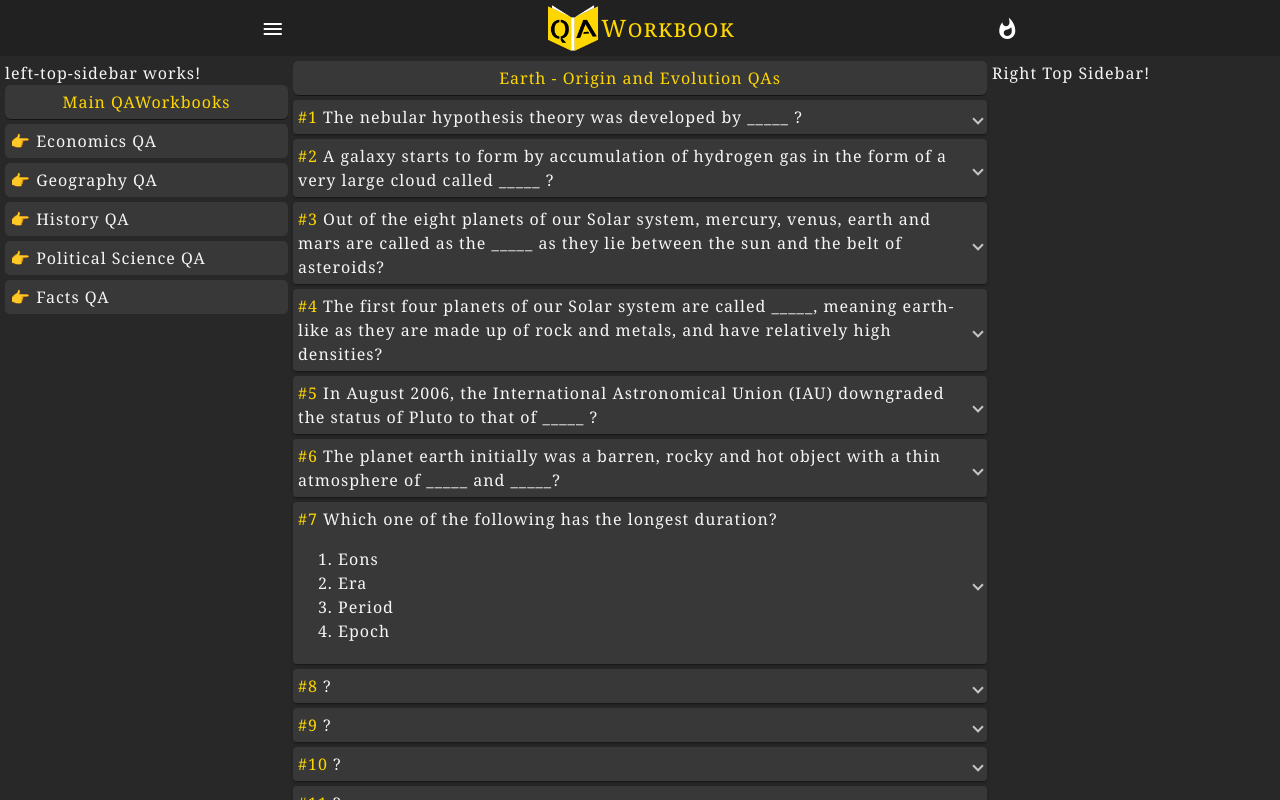
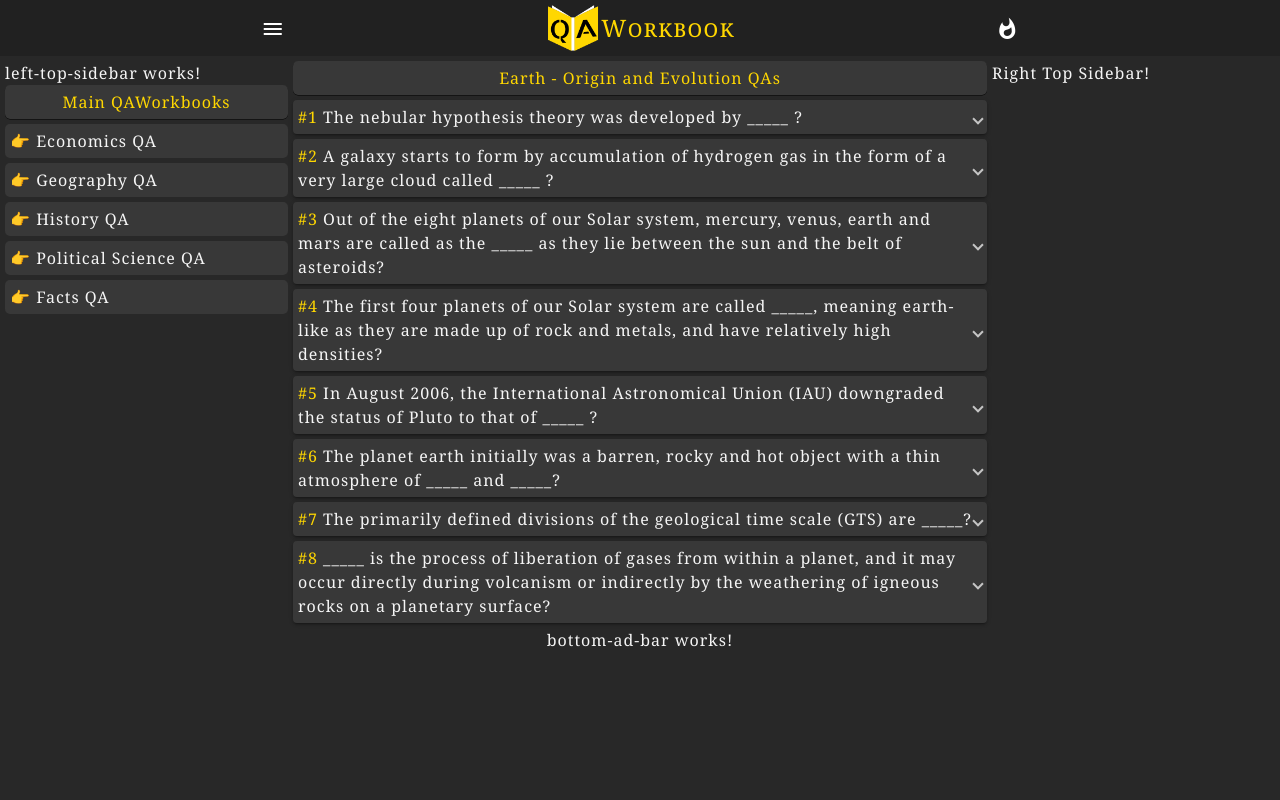
Before and after one commit to JibinJF/QAWorkbook, an Angular app: page /GeographyQA/PhysicalGeographyQA/EarthOriginAndEvolutionQA in a window 1280 px wide. Built offline with nearby package versions, Linux system fonts and the light colour scheme.

Commit message:
Earth interior QA

```diff
--- a/src/app/StructuralComponents/main-nav-menu/main-nav-menu.component.html
+++ b/src/app/StructuralComponents/main-nav-menu/main-nav-menu.component.html
@@ -22,6 +22,7 @@
 
 <mat-menu #physicalGeographyQA="matMenu">
     <button mat-menu-item routerLink="GeographyQA/PhysicalGeographyQA/EarthOriginAndEvolutionQA">Earth - Origin And Evolution QA</button>
+    <button mat-menu-item routerLink="GeographyQA/PhysicalGeographyQA/EarthInteriorQA">Earth - Interior QA</button>
 </mat-menu>
 
 <mat-menu #historyQA="matMenu">
--- a/src/app/app-routing.module.ts
+++ b/src/app/app-routing.module.ts
@@ -47,6 +47,7 @@ import { AllInOneQAComponent } from './general-awareness-qa/facts-qa/all-in-one-
 import { EuropeanPenetrationAndConquestQAComponent } from './general-awareness-qa/history-qa/modern-indian-history-qa/european-penetration-and-conquest-qa/european-penetration-and-conquest-qa.component';
 import { PhysicalGeographyQAComponent } from './general-awareness-qa/geography-qa/physical-geography-qa/physical-geography-qa.component';
 import { EarthOriginAndEvolutionQAComponent } from './general-awareness-qa/geography-qa/physical-geography-qa/earth-origin-and-evolution-qa/earth-origin-and-evolution-qa.component';
+import { EarthInteriorQAComponent } from './general-awareness-qa/geography-qa/physical-geography-qa/earth-interior-qa/earth-interior-qa.component';
 
 const routes: Routes = [
   { path: '', component: HomeComponent },
@@ -60,6 +61,7 @@ const routes: Routes = [
   { path: 'GeographyQA/IndianGeographyQA/DrainageSystemQA', component: DrainageSystemQAComponent },
   { path: 'GeographyQA/PhysicalGeographyQA', component: PhysicalGeographyQAComponent },
   { path: 'GeographyQA/PhysicalGeographyQA/EarthOriginAndEvolutionQA', component: EarthOriginAndEvolutionQAComponent },
+  { path: 'GeographyQA/PhysicalGeographyQA/EarthInteriorQA', component: EarthInteriorQAComponent },
   { path: 'HistoryQA', component: HistoryQAComponent },
   { path: 'HistoryQA/AncientIndianHistoryQA', component: AncientIndianHistoryQAComponent },
   { path: 'HistoryQA/AncientIndianHistoryQA/StoneAgeQA', component: StoneAgeQAComponent },
--- a/src/app/app.module.ts
+++ b/src/app/app.module.ts
@@ -72,6 +72,7 @@ import { AllInOneQAComponent } from './general-awareness-qa/facts-qa/all-in-one-
 import { EuropeanPenetrationAndConquestQAComponent } from './general-awareness-qa/history-qa/modern-indian-history-qa/european-penetration-and-conquest-qa/european-penetration-and-conquest-qa.component';
 import { PhysicalGeographyQAComponent } from './general-awareness-qa/geography-qa/physical-geography-qa/physical-geography-qa.component';
 import { EarthOriginAndEvolutionQAComponent } from './general-awareness-qa/geography-qa/physical-geography-qa/earth-origin-and-evolution-qa/earth-origin-and-evolution-qa.component';
+import { EarthInteriorQAComponent } from './general-awareness-qa/geography-qa/physical-geography-qa/earth-interior-qa/earth-interior-qa.component';
 
 
 @NgModule({
@@ -148,7 +149,8 @@ import { EarthOriginAndEvolutionQAComponent } from './general-awareness-qa/geogr
     AllInOneQAComponent,
     EuropeanPenetrationAndConquestQAComponent,
     PhysicalGeographyQAComponent,
-    EarthOriginAndEvolutionQAComponent
+    EarthOriginAndEvolutionQAComponent,
+    EarthInteriorQAComponent
   ],
   bootstrap: [
     AppComponent
--- /dev/null
+++ b/src/app/general-awareness-qa/geography-qa/physical-geography-qa/earth-interior-qa/earth-interior-qa.component.ts
@@ -0,0 +1,57 @@
+import { Component, OnInit } from '@angular/core';
+import { QAModel } from 'src/app/StructuralComponents/qamodel';
+
+@Component({
+  selector: 'app-earth-interior-qa',
+  template: `
+    <app-display-qa [qas]="earthInteriorQAs" [workbookName]="workbookName">
+    </app-display-qa>
+  `,
+  styles: [
+  ]
+})
+export class EarthInteriorQAComponent implements OnInit {
+
+  qaNumber: number = 1;
+  workbookName: string = `Earth - Interior`;
+
+  constructor() { }
+
+  ngOnInit(): void {
+  }
+
+  earthInteriorQAs: QAModel[] = [
+    {
+      qaNumber: this.qaNumber++,
+      question: `?`,
+      answer: `.`,
+      description: `<ul>
+        <li></li>
+      </ul>`
+    },
+    {
+      qaNumber: this.qaNumber++,
+      question: `?`,
+      answer: `.`,
+      description: `<ul>
+        <li></li>
+      </ul>`
+    },
+    {
+      qaNumber: this.qaNumber++,
+      question: `?`,
+      answer: `.`,
+      description: `<ul>
+        <li></li>
+      </ul>`
+    },
+    {
+      qaNumber: this.qaNumber++,
+      question: `?`,
+      answer: `.`,
+      description: `<ul>
+        <li></li>
+      </ul>`
+    },
+  ];
+}
--- a/src/app/general-awareness-qa/geography-qa/physical-geography-qa/earth-origin-and-evolution-qa/earth-origin-and-evolution-qa.component.ts
+++ b/src/app/general-awareness-qa/geography-qa/physical-geography-qa/earth-origin-and-evolution-qa/earth-origin-and-evolution-qa.component.ts
@@ -80,58 +80,19 @@ export class EarthOriginAndEvolutionQAComponent implements OnInit {
     },
     {
       qaNumber: this.qaNumber++,
-      question: `Which one of the following has the longest duration?
-        <ol>
-          <li>Eons</li>
-          <li>Era</li>
-          <li>Period</li>
-          <li>Epoch</li>
-        </ol>
-      `,
-      answer: `.`,
+      question: `The primarily defined divisions of the geological time scale (GTS) are _____?`,
+      answer: `Eons.`,
       description: `<ul>
-        <li></li>
+        <li>Each eon is subsequently divided into eras, which in turn are divided into periods,
+        which are further divided into epochs.</li>
       </ul>`
     },
     {
       qaNumber: this.qaNumber++,
-      question: `?`,
-      answer: `.`,
-      description: `<ul>
-        <li></li>
-      </ul>`
-    },
-    {
-      qaNumber: this.qaNumber++,
-      question: `?`,
-      answer: `.`,
-      description: `<ul>
-        <li></li>
-      </ul>`
-    },
-    {
-      qaNumber: this.qaNumber++,
-      question: `?`,
-      answer: `.`,
-      description: `<ul>
-        <li></li>
-      </ul>`
-    },
-    {
-      qaNumber: this.qaNumber++,
-      question: `?`,
-      answer: `.`,
-      description: `<ul>
-        <li></li>
-      </ul>`
-    },
-    {
-      qaNumber: this.qaNumber++,
-      question: `?`,
-      answer: `.`,
-      description: `<ul>
-        <li></li>
-      </ul>`
+      question: `_____ is the process of liberation of gases from within a planet, and it may occur
+      directly during volcanism or indirectly by the weathering of igneous rocks on a planetary
+      surface?`,
+      answer: `Degassing.`,
     },
   ];
 }
--- a/src/app/general-awareness-qa/geography-qa/physical-geography-qa/physical-geography-qa.component.ts
+++ b/src/app/general-awareness-qa/geography-qa/physical-geography-qa/physical-geography-qa.component.ts
@@ -26,5 +26,10 @@ export class PhysicalGeographyQAComponent implements OnInit {
       wbName: `Earth - Origin and Evolution QA`,
       wbRoute: '/GeographyQA/PhysicalGeographyQA/EarthOriginAndEvolutionQA'
     },
+    {
+      wbNumber: this.wbNumber++,
+      wbName: `Earth - Interior QA`,
+      wbRoute: '/GeographyQA/PhysicalGeographyQA/EarthInteriorQA'
+    },
   ];
 }
```
